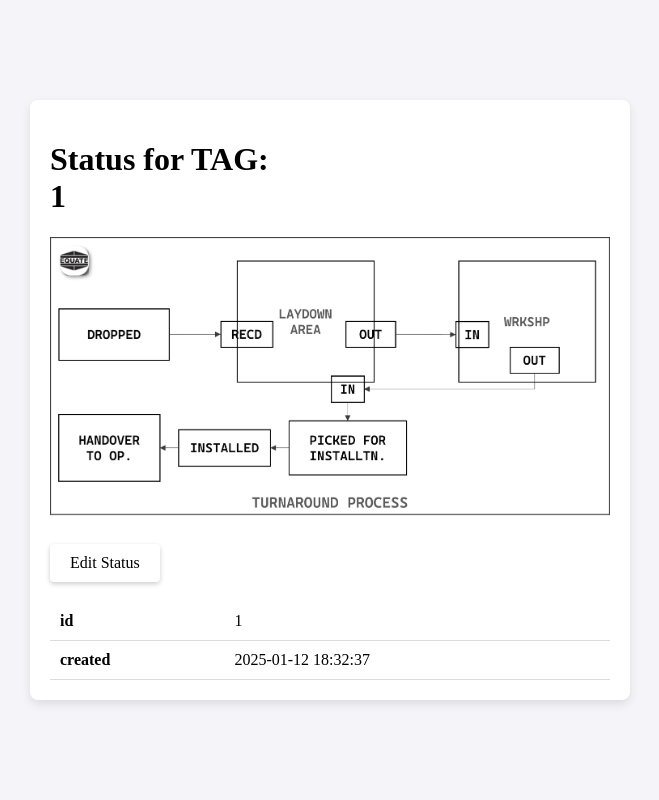
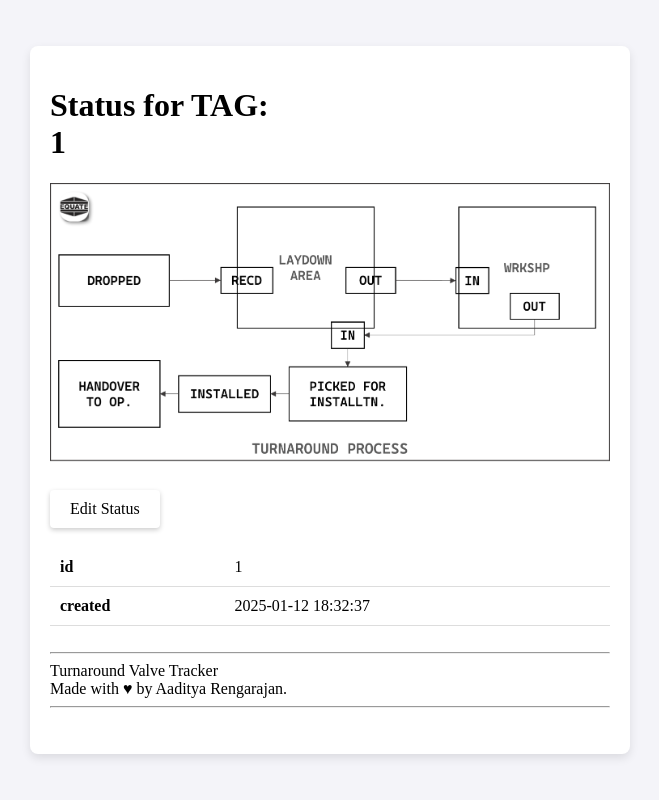
Before and after one commit to rogue0xbyte/eqscm, a FastAPI app: page /status/1 in a window 1280 px wide. Shown: the whole page, without its empty margins (310-969 px from the left). Run offline with FastAPI, Linux system fonts and the light colour scheme; data that the repository does not hold is empty; some libraries are stand-ins or nearby versions.

Commit message:
added credits

```diff
--- a/requirements.txt
+++ b/requirements.txt
@@ -4,3 +4,4 @@ pymongo
 jinja2
 pandas
 xlsxwriter
+python-multipart
--- a/templates/status_page.html
+++ b/templates/status_page.html
@@ -394,6 +394,11 @@
         {% endfor %}
         </table>
 
+        <br/><hr/>
+        Turnaround Valve Tracker<br/>
+        Made with ♥ by Aaditya Rengarajan.
+        <hr/><br/>
+
     </div>
 </body>
 </html>
```
